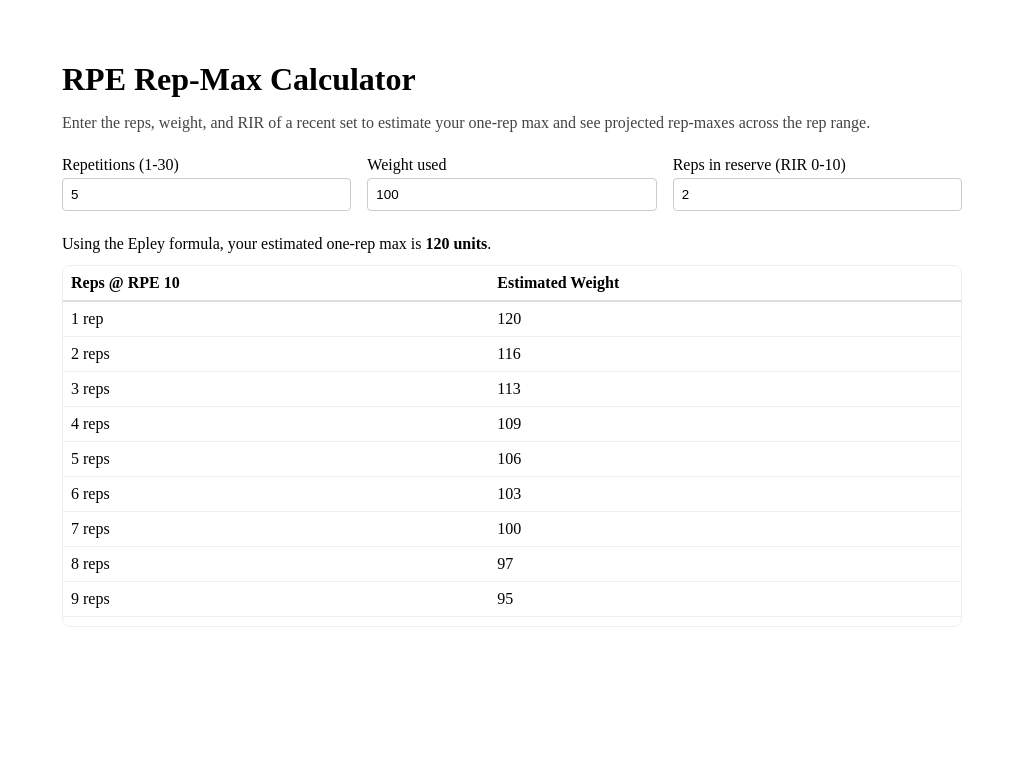
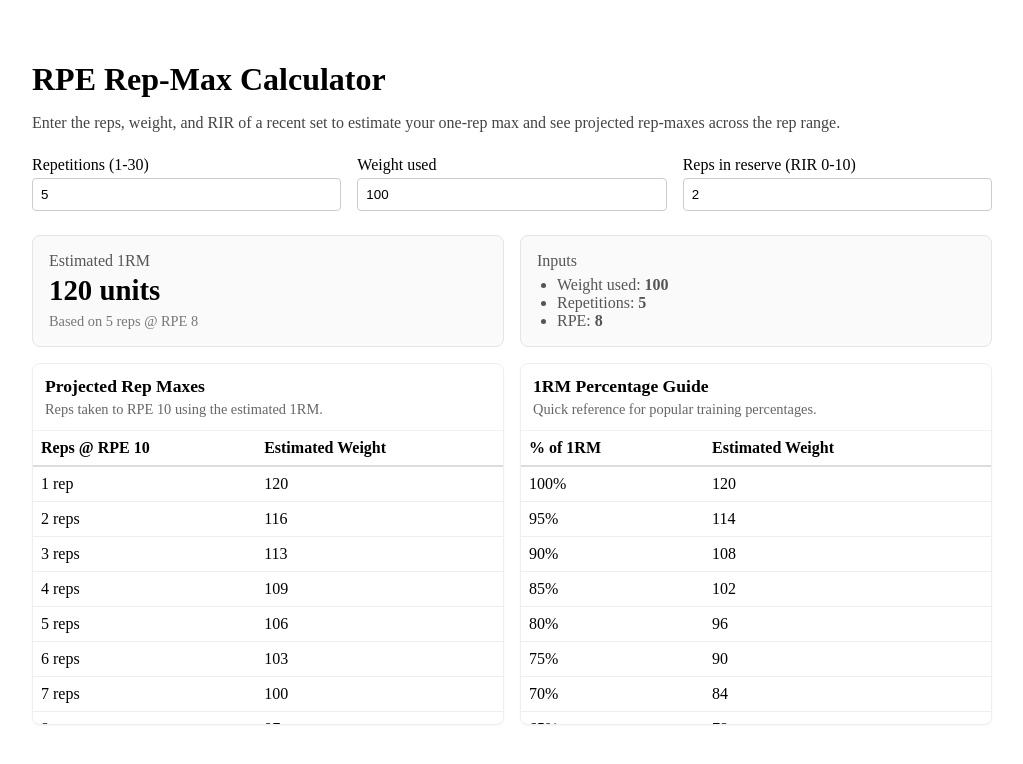
Before and after one commit to ipwnponies/personal-pwa, a Next.js app: page /fitness in a window 1280 px wide. Shown: the top 764 px of the page, without its empty margins (128-1151 px from the left). Built offline with nearby package versions, Linux system fonts and the light colour scheme.

Commit message:
Improve RPE calculator layout

```diff
--- a/pages/fitness/index.jsx
+++ b/pages/fitness/index.jsx
@@ -19,6 +19,24 @@ function calculateOneRmEpley(weight, reps, rir) {
 function calculateWeightFromOneRm(oneRm, reps, rir) {
   return oneRm / epleyRatio(reps, rir);
 }
+
+function formatWeight(weight) {
+  return Number.isFinite(weight) ? weight.toFixed(0) : '-';
+}
+
+function buildPercentageTable(estimatedOneRm) {
+  const percentages = [];
+
+  for (let percentage = 100; percentage >= 50; percentage -= 5) {
+    percentages.push({
+      percentage,
+      weight: (estimatedOneRm * percentage) / 100,
+    });
+  }
+
+  return percentages;
+}
+
 function buildRepMaxTable(estimatedOneRm) {
   return Array.from({ length: REPETITION_RANGE }, (_, index) => {
     const repCount = REPETITION_MIN + index;
@@ -63,16 +81,18 @@ export default function FitnessRpeCalculator() {
 
     const estimatedOneRm = calculateOneRmEpley(weight, repetitions, rir);
     const repMaxes = buildRepMaxTable(estimatedOneRm);
+    const percentageBreakdown = buildPercentageTable(estimatedOneRm);
 
     return {
       rir,
       estimatedOneRm,
       repMaxes,
+      percentageBreakdown,
     };
   }, [rir, repetitions, weight]);
 
   return (
-    <main style={{ maxWidth: '900px', margin: '0 auto', padding: '2rem 1rem' }}>
+    <main style={{ maxWidth: '960px', margin: '0 auto', padding: '2rem 1rem' }}>
       <h1 style={{ marginBottom: '0.5rem' }}>RPE Rep-Max Calculator</h1>
       <p style={{ marginBottom: '1.5rem', color: '#444' }}>
         Enter the reps, weight, and RIR of a recent set to estimate your one-rep max and
@@ -128,11 +148,60 @@ export default function FitnessRpeCalculator() {
         <p style={{ color: '#b00020' }}>{calculation.error}</p>
       ) : (
         <section>
-          <p style={{ marginBottom: '0.75rem' }}>
-            Using the Epley formula, your
-            estimated one-rep max is <strong>{calculation.estimatedOneRm.toFixed(0)} units</strong>.
+          <div
+            style={{
+              display: 'grid',
+              gridTemplateColumns: 'repeat(auto-fit, minmax(260px, 1fr))',
+              gap: '1rem',
+              marginBottom: '1rem',
+            }}
+          >
+            <div
+              style={{
+                border: '1px solid #e5e5e5',
+                borderRadius: '8px',
+                padding: '1rem',
+                background: '#fafafa',
+              }}
+            >
+              <p style={{ margin: 0, color: '#555' }}>Estimated 1RM</p>
+              <p style={{ fontSize: '1.8rem', fontWeight: 700, margin: '0.25rem 0 0' }}>
+                {formatWeight(calculation.estimatedOneRm)} units
               </p>
+              <p style={{ margin: '0.35rem 0 0', color: '#777', fontSize: '0.9rem' }}>
+                Based on {repetitions} rep{repetitions === 1 ? '' : 's'} @ RPE {10 - rir}
+              </p>
+            </div>
+            <div
+              style={{
+                border: '1px solid #e5e5e5',
+                borderRadius: '8px',
+                padding: '1rem',
+                background: '#fafafa',
+              }}
+            >
+              <p style={{ margin: 0, color: '#555' }}>Inputs</p>
+              <ul style={{ margin: '0.35rem 0 0', paddingLeft: '1.25rem', color: '#555' }}>
+                <li>
+                  Weight used: <strong>{formatWeight(weight)}</strong>
+                </li>
+                <li>
+                  Repetitions: <strong>{repetitions}</strong>
+                </li>
+                <li>
+                  RPE: <strong>{10 - rir}</strong>
+                </li>
+              </ul>
+            </div>
+          </div>
 
+          <div
+            style={{
+              display: 'grid',
+              gridTemplateColumns: 'repeat(auto-fit, minmax(300px, 1fr))',
+              gap: '1rem',
+            }}
+          >
             <div
               style={{
                 overflowX: 'auto',
@@ -140,8 +209,15 @@ export default function FitnessRpeCalculator() {
                 overflowY: 'auto',
                 border: '1px solid #eee',
                 borderRadius: '8px',
+                boxShadow: '0 1px 2px rgba(0,0,0,0.04)',
               }}
             >
+              <div style={{ padding: '0.75rem', borderBottom: '1px solid #f2f2f2' }}>
+                <h2 style={{ margin: 0, fontSize: '1.1rem' }}>Projected Rep Maxes</h2>
+                <p style={{ margin: '0.25rem 0 0', color: '#666', fontSize: '0.9rem' }}>
+                  Reps taken to RPE 10 using the estimated 1RM.
+                </p>
+              </div>
               <table style={{ width: '100%', borderCollapse: 'collapse' }}>
                 <thead>
                   <tr>
@@ -160,13 +236,56 @@ export default function FitnessRpeCalculator() {
                         {entry.repCount} rep{entry.repCount > 1 ? 's' : ''}
                       </td>
                       <td style={{ borderBottom: '1px solid #eee', padding: '0.5rem' }}>
-                      {entry.weight.toFixed(0)}
+                        {formatWeight(entry.weight)}
                       </td>
                     </tr>
                   ))}
                 </tbody>
               </table>
             </div>
+
+            <div
+              style={{
+                overflowX: 'auto',
+                maxHeight: '360px',
+                overflowY: 'auto',
+                border: '1px solid #eee',
+                borderRadius: '8px',
+                boxShadow: '0 1px 2px rgba(0,0,0,0.04)',
+              }}
+            >
+              <div style={{ padding: '0.75rem', borderBottom: '1px solid #f2f2f2' }}>
+                <h2 style={{ margin: 0, fontSize: '1.1rem' }}>1RM Percentage Guide</h2>
+                <p style={{ margin: '0.25rem 0 0', color: '#666', fontSize: '0.9rem' }}>
+                  Quick reference for popular training percentages.
+                </p>
+              </div>
+              <table style={{ width: '100%', borderCollapse: 'collapse' }}>
+                <thead>
+                  <tr>
+                    <th style={{ textAlign: 'left', borderBottom: '2px solid #ddd', padding: '0.5rem' }}>
+                      % of 1RM
+                    </th>
+                    <th style={{ textAlign: 'left', borderBottom: '2px solid #ddd', padding: '0.5rem' }}>
+                      Estimated Weight
+                    </th>
+                  </tr>
+                </thead>
+                <tbody>
+                  {calculation.percentageBreakdown.map((entry) => (
+                    <tr key={entry.percentage}>
+                      <td style={{ borderBottom: '1px solid #eee', padding: '0.5rem' }}>
+                        {entry.percentage}%
+                      </td>
+                      <td style={{ borderBottom: '1px solid #eee', padding: '0.5rem' }}>
+                        {formatWeight(entry.weight)}
+                      </td>
+                    </tr>
+                  ))}
+                </tbody>
+              </table>
+            </div>
+          </div>
         </section>
       )}
     </main>
```
Lines whose indentation alone changed are shown as unchanged.
